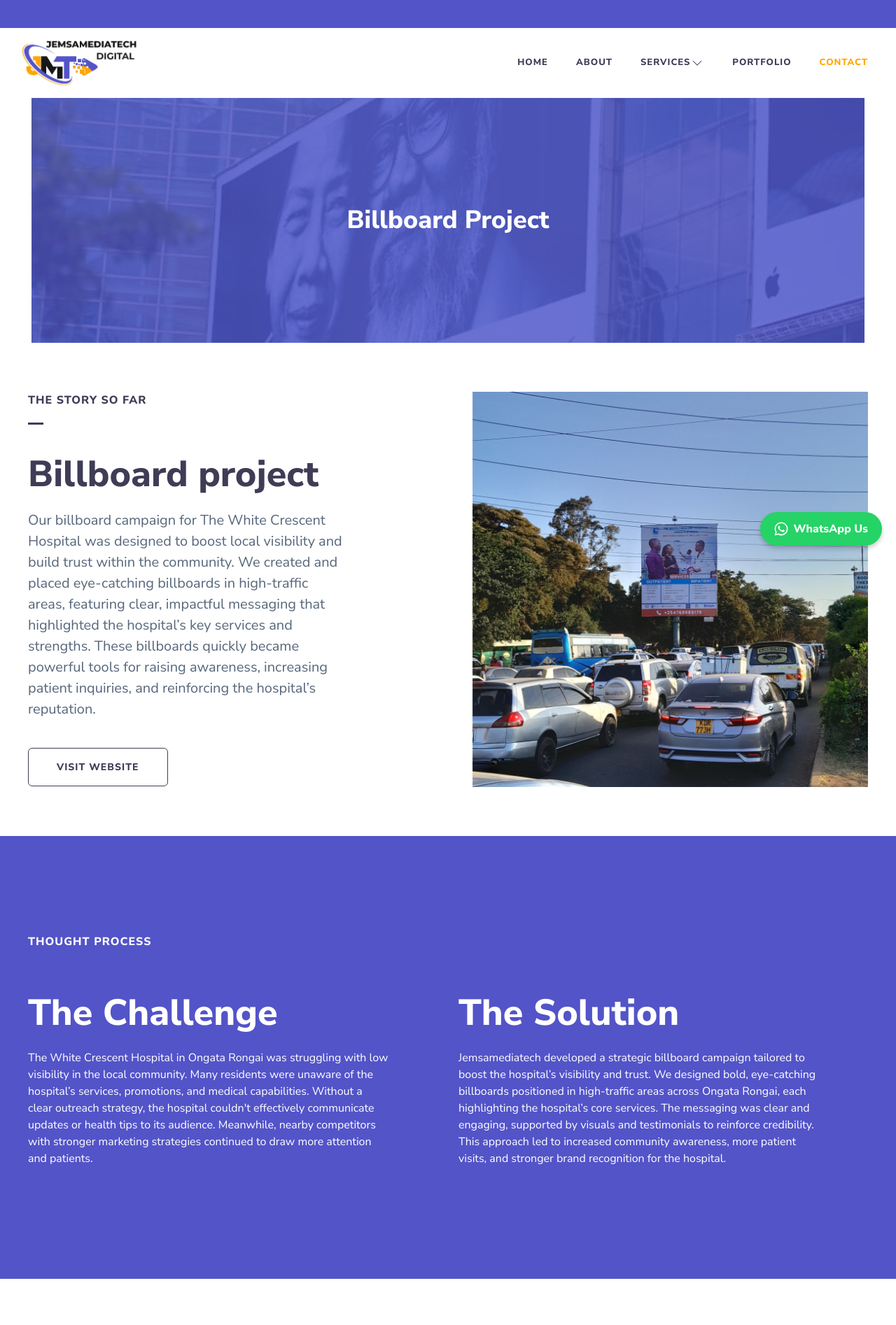
After one commit to Zanadigm/jemsamedia, a PHP site: page /pages/billboard.php in a window 1280 px wide. The commit adds this page. Shown: the top 1894 px of the page at 70% size. Run offline with PHP 8.4, Linux system fonts and the light colour scheme.

Commit message:
billboard project

```diff
--- /dev/null
+++ b/pages/billboard.php
@@ -0,0 +1,229 @@
+<!DOCTYPE html>
+<html lang="zxx" dir="ltr">
+
+<head>
+    <?php include_once("templates/head.php")?>
+</head>
+
+<body>
+
+    <!--Header Section-->
+
+    <header id="header">
+        <?php include_once("templates/header.php")?>
+    </header>
+
+    <!--Hero-->
+
+    <div id="" class="uk-width-1-1" style="position: relative;">
+        <div class="container" style="position: relative; background-image: url('../images/billboard/banner.jpg'); background-size: cover; background-position: center;width: 93%; margin: auto;">
+            <div class="" style="height: 350px;">
+                <div class="uk-overlay-primary uk-position-cover"></div>
+                <div class="uk-overlay uk-position-center uk-light">
+                    <h2 data-uk-scrollspy="cls: uk-animation-slide-left-small; repeat: true; delay: 300">Billboard Project</h2>
+                </div>
+            </div>
+        </div>
+    </div>
+
+    <!--About the business-->
+
+    <div class="uk-section">
+        <div class="uk-container">
+            <div class="uk-flex uk-flex-middle">
+                <div class="uk-width-1-1">
+                    <div class="uk-container">
+                        <div class="uk-grid-large" data-uk-grid>
+                            <div class="uk-width-1-2@m uk-flex uk-flex-middle">
+                                <div>
+                                    <h3 class="uk-text-uppercase uk-h5 uk-letter-spacing-small">The story so far</h3>
+                                    <hr class="uk-margin-auto-top uk-separator-small">
+                                    <h2 class="uk-heading-small uk-margin-medium-top">Billboard project</h2>
+                                    <p class="uk-text-large uk-width-4-5@m">
+                                        Our billboard campaign for The White Crescent Hospital was designed to boost local
+                                        visibility and build trust within the community. We created and placed eye-catching billboards in high-traffic areas,
+                                        featuring clear, impactful messaging that highlighted the hospital’s key services and strengths.
+                                        These billboards quickly became powerful tools for raising awareness, increasing patient inquiries,
+                                        and reinforcing the hospital’s reputation.
+                                    </p>
+
+                                    <div class="uk-margin-medium-top">
+                                        <a href="#" class="uk-button uk-button-large uk-button-default">Visit Website</a>
+                                    </div>
+                                </div>
+                            </div>
+                            <div class="uk-width-1-2@m" data-uk-scrollspy="cls: uk-animation-slide-right-small; repeat: true; delay: 300" style="margin: auto;">
+                                <img src="../images/billboard/20250219_180640.jpg" alt="Header">
+                            </div>
+                        </div>
+                    </div>
+                </div>
+            </div>
+        </div>
+    </div>
+
+    <!--The Challenge x Solution-->
+
+    <div class="uk-section-primary uk-section-large">
+        <div class="uk-container">
+            <h3 class="uk-text-uppercase uk-h5 uk-letter-spacing-small">Thought Process</h3>
+            <div class="uk-child-width-1-2@m uk-grid-match" data-uk-grid>
+                <div data-uk-scrollspy="cls: uk-animation-slide-bottom-small; repeat: true; delay: 300">
+                  <div class="uk-padding-large uk-padding-remove-left uk-padding-remove-vertical uk-flex uk-flex-column">
+                    <h2 class="uk-heading-small uk-margin-medium-top uk-h4">The Challenge</h2>
+                    <div>
+                        <p>
+                            The White Crescent Hospital in Ongata Rongai was struggling with low visibility in the local community.
+                            Many residents were unaware of the hospital’s services, promotions, and medical capabilities. Without a clear outreach strategy,
+                            the hospital couldn't effectively communicate updates or health tips to its audience.
+                            Meanwhile, nearby competitors with stronger marketing strategies continued to draw more attention and patients.
+                        </p>
+                    </div>
+                  </div>
+                </div>
+
+                <div data-uk-scrollspy="cls: uk-animation-slide-bottom-small; repeat: true; delay: 300">
+                    <div class="uk-padding-large uk-padding-remove-left uk-padding-remove-vertical uk-flex uk-flex-column">
+                        <h2 class="uk-heading-small uk-margin-medium-top uk-h4">The Solution</h2>
+                        <div>
+                           <p>
+                                Jemsamediatech developed a strategic billboard campaign tailored to boost the hospital’s visibility and trust.
+                                We designed bold, eye-catching billboards positioned in high-traffic areas across Ongata Rongai,
+                                each highlighting the hospital’s core services. The messaging was clear and engaging, supported by visuals and testimonials to reinforce credibility.
+                                This approach led to increased community awareness, more patient visits, and stronger brand recognition for the hospital.
+                            </p>
+                        </div>
+                    </div>
+                </div>
+            </div>
+        </div>
+    </div>
+
+    <!--Results-->
+
+    <div class="uk-section-medium">
+        <div class="uk-container">
+            <div class="uk-margin-large-top">
+
+                <h2 class="uk-heading-small uk-margin-medium-top">The Results</h2>
+
+                <div class="uk-child-width-1-2@m uk-child-width-1-1@s uk-grid-match uk-margin-large-top" data-uk-grid>
+
+                    <div class="uk-text-left" data-uk-scrollspy="cls: uk-animation-slide-bottom-small; repeat: true; delay: 300">
+                        <div class="uk-padding">
+                            <div class="uk-flex uk-flex-middle ">
+                                <div class="uk-margin-small-right">
+                                    <img class="uk-icon-large" src="../images/002-followers.png" alt="Icon">
+                                </div>
+                                <div class="uk-margin-left">
+                                    <h5>Increased Community Awareness</h5>
+                                    <p>Patient inquiries surged by over 30% compared to the previous quarter.</p>
+                                </div>
+                            </div>
+                        </div>
+                    </div>
+
+                    <div class="uk-text-left" data-uk-scrollspy="cls: uk-animation-slide-bottom-small; repeat: true; delay: 300">
+                        <div class="uk-padding">
+                            <div class="uk-flex uk-flex-middle ">
+                                <div class="uk-margin-small-right">
+                                    <img class="uk-icon-large" src="../images/001-engagement.png" alt="Icon">
+                                </div>
+                                <div class="uk-margin-left">
+                                    <h5>Improved Hospital Visits</h5>
+                                    <p>Hospital visits increased by 25% within three months, demonstrating campaign effectiveness.
+                                    </p>
+                                </div>
+                            </div>
+                        </div>
+                    </div>
+
+                    <div class="uk-text-left" data-uk-scrollspy="cls: uk-animation-slide-bottom-small; repeat: true; delay: 400">
+                        <div class="uk-padding">
+                            <div class="uk-flex uk-flex-middle ">
+                                <div class="uk-margin-small-right">
+                                    <img class="uk-icon-large" src="../images/003-rating.png" alt="Icon">
+                                </div>
+                                <div class="uk-margin-left">
+                                    <h5>Strengthened Brand Recognition</h5>
+                                    <p>Brand trust and recognition grew by 40%, due to transparency.</p>
+                                </div>
+                            </div>
+                        </div>
+                    </div>
+
+                    <div class="uk-text-left" data-uk-scrollspy="cls: uk-animation-slide-bottom-small; repeat: true; delay: 400">
+                        <div class="uk-padding">
+                            <div class="uk-flex uk-flex-middle ">
+                                <div class="uk-margin-small-right">
+                                    <img class="uk-icon-large" src="../images/003-rating.png" alt="Icon">
+                                </div>
+                                <div class="uk-margin-left">
+                                    <h5>Leading Healthcare Provider</h5>
+                                    <p>The hospital became a top healthcare provider, gaining widespread recognition.</p>
+                                </div>
+                            </div>
+                        </div>
+                    </div>
+
+                </div>
+            </div>
+
+        </div>
+    </div>
+
+    <!--Image Gallery-->
+
+    <div class="uk-section uk-section-medium">
+        <div class="uk-container">
+            <div class="uk-margin-large-top uk-margin-large-bottom">
+                <h2 class="uk-heading-small uk-margin-large">Gallery</h2>
+                <div class="uk-child-width-1-3@m" uk-grid uk-lightbox="animation: slide">
+                    <div>
+                        <a class="uk-inline" href="../images/billboard/20250219_180640.jpg">
+                            <img src="../images/billboard/20250219_180640.jpg" width="1800" height="1200" alt="">
+                        </a>
+                    </div>
+                    <div>
+                        <a class="uk-inline" href="../images/billboard/20250219_180645.jpg">
+                            <img src="../images/billboard/20250219_180645.jpg" width="1800" height="1200" alt="">
+                        </a>
+                    </div>
+                    <div>
+                        <a class="uk-inline" href="../images/billboard/20250219_180728.jpg">
+                            <img src="../images/billboard/20250219_180728.jpg" width="1800" height="1200" alt="">
+                        </a>
+                    </div>
+                </div>
+            </div>
+        </div>
+    </div>
+
+    <!--Contact-->
+
+    <div id="section-contact" class="uk-section uk-section-large">
+        <?php include_once("templates/contact.php")?>
+    </div>
+
+    <!--Whatsapp-floating-icon-->
+
+    <a href="https://wa.me/254740953042" target="_blank" class="whatsapp-button uk-animation-slide-bottom-small">
+        <span uk-icon="whatsapp"></span> WhatsApp Us
+    </a>
+
+    <!--Footer-->
+
+    <footer class="uk-section uk-section-primary uk-border-large-top">
+        <?php include_once("templates/footer.php")?>
+    </footer>
+
+    <!--Mobile Menu-->
+
+    <div id="offcanvas" data-uk-offcanvas="flip: true; overlay: true">
+        <?php include_once("templates/mobile_menu.php")?>
+    </div>
+
+</body>
+
+</html>
+</body>
```
Also changed, not shown: index.php (+32 -5 lines), pages/portfolio.php (+21 -1 lines), sitemap.xml (added, +97 -0 lines), images/billboard/20250219_180640.jpg (added), images/billboard/20250219_180645.jpg (added), images/billboard/20250219_180728.jpg (added), images/billboard/banner.jpg (added), images/billboard/billboard.jpg (added), images/projects.jpg (added), 1 other file.
